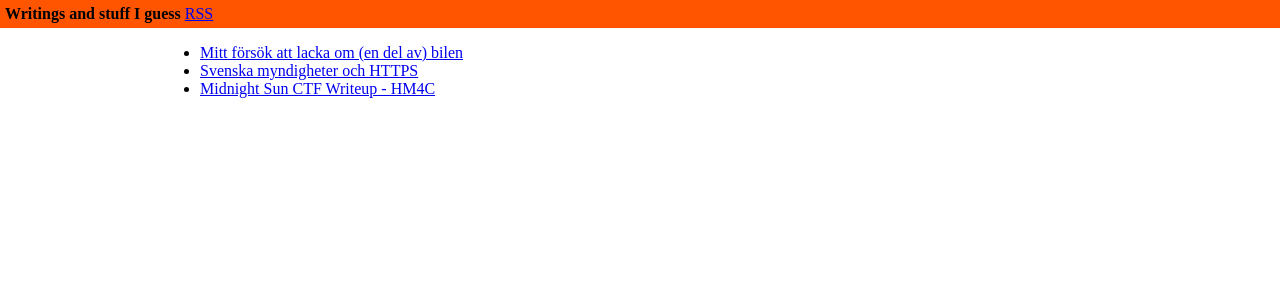
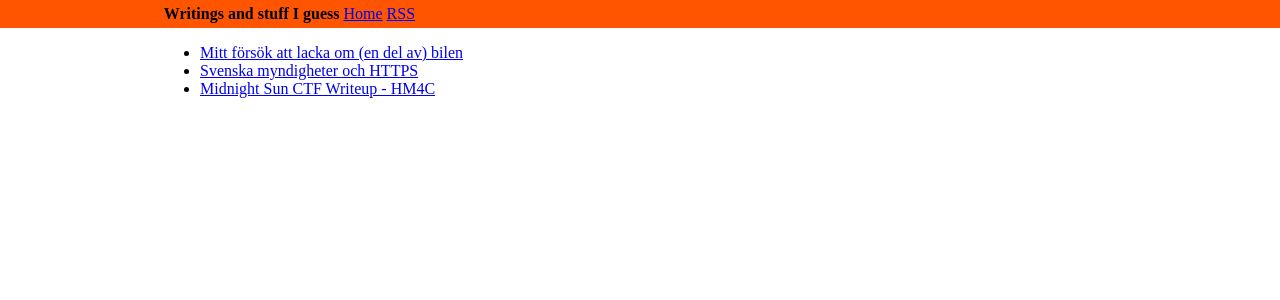
Before and after one commit to toblu302/toblu302.github.io, a Jekyll site: the page built from index.html, in a window 1280 px wide. Shown: the top 300 px of the page. Built offline with Jekyll 4.4.1, drawn with Linux system fonts in a browser that asks for light colours.

Commit message:
Make the header a little better

```diff
--- a/_layouts/default.html
+++ b/_layouts/default.html
@@ -6,10 +6,13 @@
   </head>
   <body>
     <div id='header'>
+      <div class='content'>
         <b>{{ site.title }}</b>
-				<a href="{{ site.baseurl}}/feed.xml">RSS</a>
+        <a href="{{site.baseurl}}/">Home</a>
+        <a href="{{site.baseurl}}/feed.xml">RSS</a>
       </div>
-            <div id='content'>
+    </div>
+    <div class='content'>
       {{ content }}
     </div>
   </body>
--- a/_layouts/post.html
+++ b/_layouts/post.html
@@ -2,10 +2,10 @@
 layout: default
 ---
 <div id="post">
-  <header id="post-header">
-    <h1>{{ page.title }}</h1>
-  </header>
   <article id="post-content">
+    <header id="post-header">
+      <h1>{{ page.title }}</h1>
+    </header>
     {{ content }}
   </article>
 </div>
--- a/css/main.css
+++ b/css/main.css
@@ -6,11 +6,10 @@ body {
 
 #header {
   background-color: #ff5500;
-  text-align: left;
   padding: 5px;
 }
 
-#content {
+.content {
   width: 75%;
   margin-right: auto;
   margin-left: auto;
```
Lines whose indentation alone changed are shown as unchanged.
